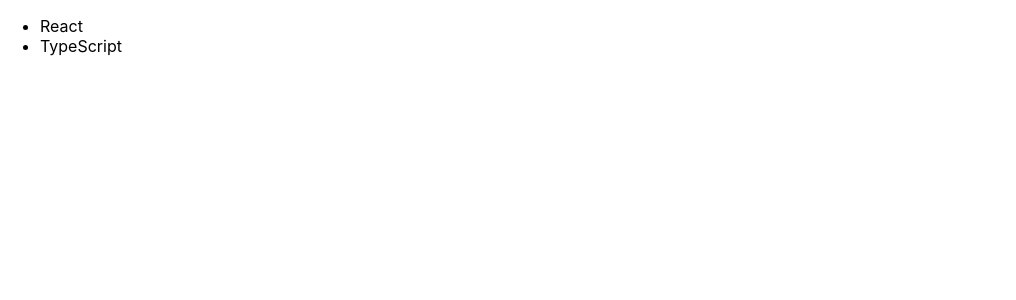
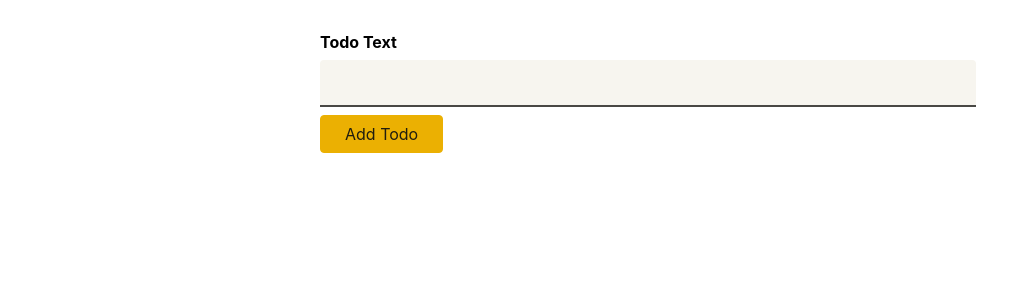
Before and after one commit to M-hossameldine/M-hossameldine-TodoList-with-React-and-TypeScript-Simple-Version, a React (Create React App) app: page / in a window 1280 px wide. Shown: the top 300 px of the page, without its empty margins (0-1016 px from the left). Built offline with nearby package versions, Linux system fonts and the light colour scheme.

Commit message:
feat(todos): add and remove todos

```diff
--- a/package.json
+++ b/package.json
@@ -14,6 +14,7 @@
     "react-dom": "^18.0.0",
     "react-scripts": "5.0.0",
     "typescript": "^4.6.3",
+    "uuidv4": "^6.2.13",
     "web-vitals": "^2.1.4"
   },
   "scripts": {
--- a/src/App.tsx
+++ b/src/App.tsx
@@ -1,12 +1,28 @@
+import { useState } from 'react';
+
 import Todos from './components/Todos';
 import Todo from './models/Todo';
-
-const todos = [new Todo('React'), new Todo('TypeScript')];
+import NewTodo from './components/NewTodo';
 
 function App() {
+  const [todos, setTodos] = useState<Todo[]>([]);
+  const addTodoHandler = (todoText: string) => {
+    const newTodo = new Todo(todoText);
+
+    setTodos((prevTodos) => prevTodos.concat(newTodo));
+  };
+
+  const removeTodoHandler = (todoId: string) => {
+    setTodos((prevTodos) => {
+      const newTodos = prevTodos.filter((todo) => todo.id !== todoId);
+      return newTodos;
+    });
+  };
+
   return (
     <div>
-      <Todos items={todos} />
+      <NewTodo onAddTodo={addTodoHandler} />
+      <Todos items={todos} onRemoveTodo={removeTodoHandler} />
     </div>
   );
 }
--- /dev/null
+++ b/src/components/NewTodo.module.css
@@ -0,0 +1,41 @@
+.form {
+  width: 40rem;
+  margin: 2rem auto;
+}
+
+.form label {
+  display: block;
+  font-weight: bold;
+  margin-bottom: 0.5rem;
+}
+
+.form input {
+  display: block;
+  width: 100%;
+  font: inherit;
+  font-size: 1.5rem;
+  padding: 0.5rem;
+  border-radius: 4px;
+  background-color: #f7f5ef;
+  border: none;
+  border-bottom: 2px solid #494844;
+  border-bottom-right-radius: 0;
+  border-bottom-left-radius: 0;
+  margin-bottom: 0.5rem;
+}
+
+.form button {
+  font: inherit;
+  background-color: #ebb002;
+  border: 1px solid #ebb002;
+  color: #201d0f;
+  padding: 0.5rem 1.5rem;
+  border-radius: 4px;
+  cursor: pointer;
+}
+
+.form button:hover,
+.form button:active {
+  background-color: #ebc002;
+  border-color: #ebc002;
+}
--- /dev/null
+++ b/src/components/NewTodo.tsx
@@ -0,0 +1,30 @@
+import React, { useRef } from 'react';
+
+import classes from './NewTodo.module.css';
+
+const NewTodo: React.FC<{ onAddTodo: (text: string) => void }> = (props) => {
+  const todoTextInputRef = useRef<HTMLInputElement>(null);
+
+  const submitHandler = (event: React.FormEvent) => {
+    event.preventDefault();
+
+    const enteredText = todoTextInputRef.current!.value;
+
+    if (enteredText.length === 0) {
+      // throw an error
+      return;
+    }
+
+    props.onAddTodo(enteredText);
+  };
+
+  return (
+    <form onSubmit={submitHandler} className={classes.form}>
+      <label htmlFor='text'> Todo Text </label>
+      <input type='text' id='text' ref={todoTextInputRef} />
+      <button> Add Todo </button>
+    </form>
+  );
+};
+
+export default NewTodo;
--- /dev/null
+++ b/src/components/TodoItem.module.css
@@ -0,0 +1,6 @@
+.item {
+  margin: 1rem 0;
+  box-shadow: 0 1px 4px rgba(0, 0, 0, 0.2);
+  padding: 1rem;
+  background-color: #f7f5ef;
+}
--- a/src/components/TodoItem.tsx
+++ b/src/components/TodoItem.tsx
@@ -1,9 +1,19 @@
 import React from 'react';
 import Todo from '../models/Todo';
 
-const TodoItem: React.FC<{ item: Todo }> = (props) => {
+import classes from './TodoItem.module.css';
+
+const TodoItem: React.FC<{ item: Todo; onRemoveTodo: () => void }> = (
+  props
+) => {
   const { item } = props;
-  return <li> {item.text} </li>;
+
+  return (
+    <li className={classes.item} onClick={props.onRemoveTodo}>
+      {' '}
+      {item.text}{' '}
+    </li>
+  );
 };
 
 export default TodoItem;
--- /dev/null
+++ b/src/components/Todos.module.css
@@ -0,0 +1,6 @@
+.todos {
+  list-style: none;
+  margin: 2rem auto;
+  padding: 0;
+  width: 40rem;
+}
--- a/src/components/Todos.tsx
+++ b/src/components/Todos.tsx
@@ -1,11 +1,19 @@
 import Todo from '../models/Todo';
 import TodoItem from './TodoItem';
 
-const Todos: React.FC<{ items: Todo[] }> = (props) => {
+import classes from './Todos.module.css';
+
+const Todos: React.FC<{ items: Todo[]; onRemoveTodo: (id: string) => void }> = (
+  props
+) => {
   return (
-    <ul>
+    <ul className={classes.todos}>
       {props.items.map((item: Todo) => (
-        <TodoItem key={item.id} item={item} />
+        <TodoItem
+          key={item.id}
+          item={item}
+          onRemoveTodo={props.onRemoveTodo.bind(null, item.id)}
+        />
       ))}
     </ul>
   );
--- a/src/models/Todo.ts
+++ b/src/models/Todo.ts
@@ -1,3 +1,5 @@
+import { v4 as uuid } from 'uuid';
+
 class Todo {
   // to define the expected types
   id: string;
@@ -6,7 +8,8 @@
   // to initialize values
   constructor(text: string) {
     this.text = text;
-    this.id = new Date().toISOString();
+    this.id = uuid();
+    // this.id = new Date().toISOString();
   }
 }
 
```
Also changed, not shown: 1 other file (tests, documents, lock files or other folders).
